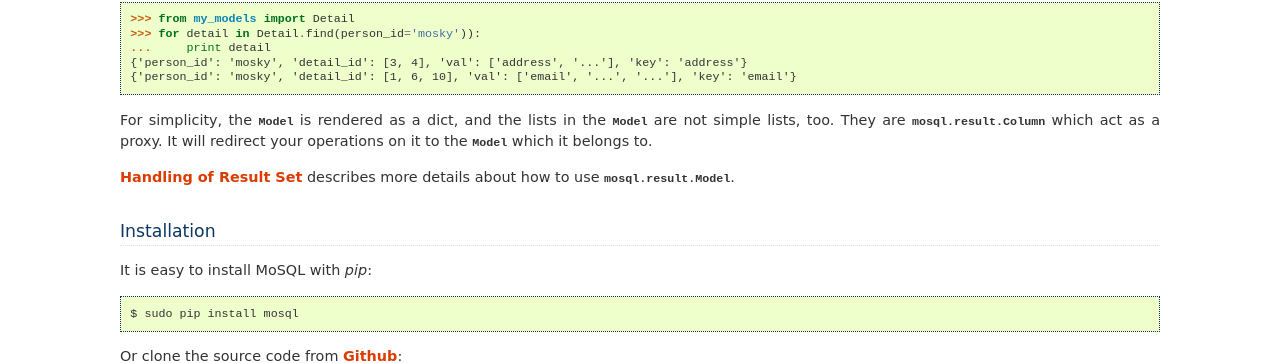
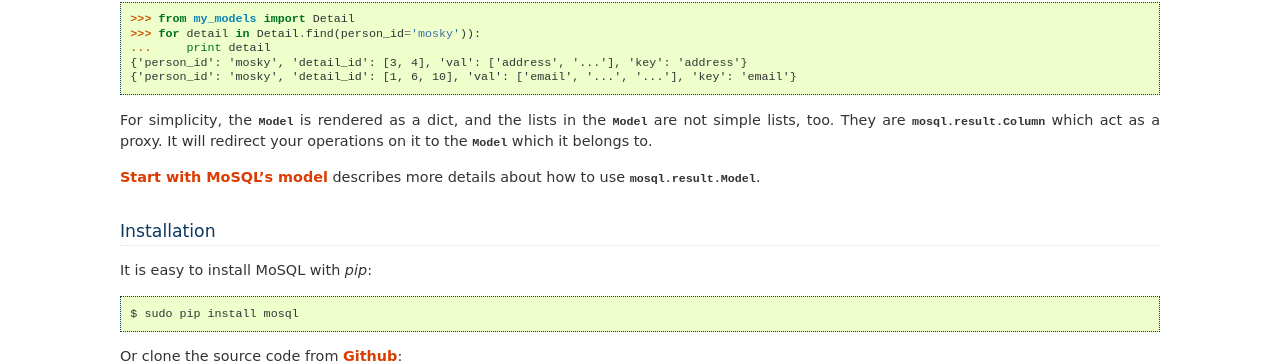
Before and after one commit to moskytw/mosql, a Sphinx documentation site: the page built from docs/index.rst, in a window 1280 px wide. Shown: the part 639-1002 px from the top of the page. Built offline with Sphinx 7.4.7, drawn with Linux system fonts in a browser that asks for light colours.

Commit message:
updated the ref pos

```diff
--- a/docs/result.rst
+++ b/docs/result.rst
@@ -1,8 +1,7 @@
+Handling of Result Set
+======================
 
 .. _tutorial-of-model:
-
-Handling of Result Set
-======================
 
 Start with MoSQL's model
 ------------------------
```
